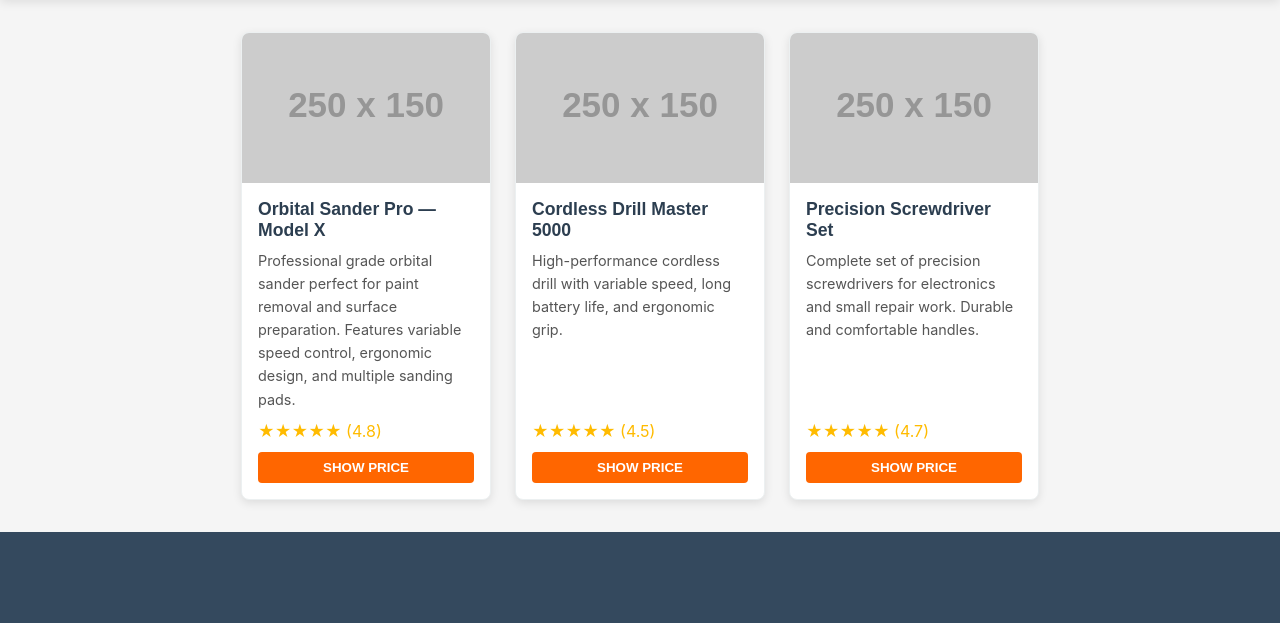
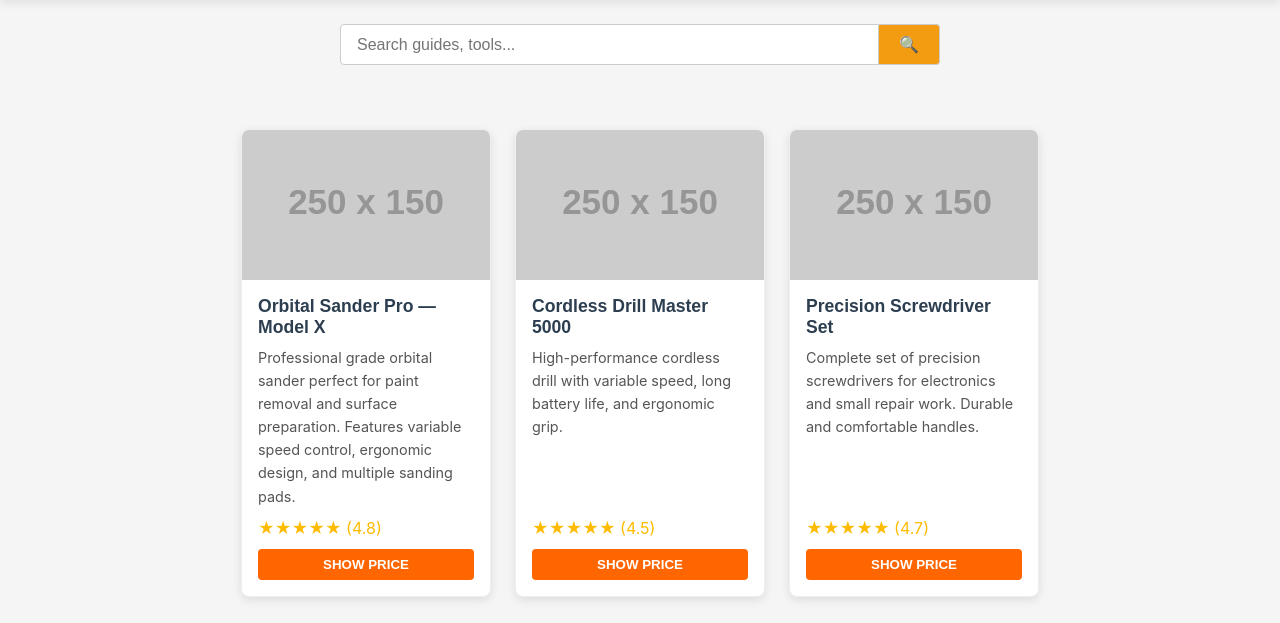
Before and after one commit to niveshbansal07/RestoreBuddy, a plain HTML site: page product.html in a window 1280 px wide. Shown: the part 72-695 px from the top of the page. Drawn offline with Linux system fonts and the light colour scheme; placeholder pictures from the web are drawn by us; a web font is replaced by a local one.

Commit message:
searcg bar in product

```diff
--- a/assets/css/styles.css
+++ b/assets/css/styles.css
@@ -1844,14 +1844,14 @@ a:hover {
 }
 
 
-.hero-content .navbar-search {
+.navbar-search {
   width: 80%;
   max-width: 600px;
   margin: 1.5rem auto 2rem auto;
   display: flex;
 }
 
-.hero-content .search-input {
+.search-input {
   flex: 1;
   padding: 10px 16px;
   font-size: 1rem;
@@ -1859,7 +1859,7 @@ a:hover {
   border-radius: 4px 0 0 4px;
 }
 
-.hero-content .search-btn {
+.search-btn {
   padding: 10px 20px;
   font-size: 1rem;
   border: 1px solid #ccc;
--- a/product.html
+++ b/product.html
@@ -201,6 +201,17 @@
     <!-- Main Content -->
     <main id="main-content">
 
+
+
+        <!-- Search Bar -->
+        <form class="navbar-search" action="product.html" method="get" role="search" aria-label="Site search">
+            <input type="text" name="query" class="search-input" placeholder="Search guides, tools..."
+                aria-label="Search">
+            <button type="submit" class="search-btn">🔍</button>
+        </form>
+
+        </div>
+
         <!-- Breadcrumb -->
         <!-- <nav class="breadcrumb" aria-label="Breadcrumb">
             <div class="container">
@@ -329,6 +340,19 @@
             })
             .catch(err => console.error("Error loading products:", err));
     </script>
+    <script>
+             document.querySelector('.navbar-search').addEventListener('submit', function (e) {
+            e.preventDefault();
+            const query = this.query.value.trim();
+
+            // Save query for use on product.html
+            localStorage.setItem('searchQuery', query);
+
+            // Redirect to product.html
+            window.location.href = 'product.html';
+        });
+
+    </script>
     <script src="assets/js/nav-ftr.js"></script>
 </body>
 
```
Also changed, not shown: index.html (+2 -48 lines).
